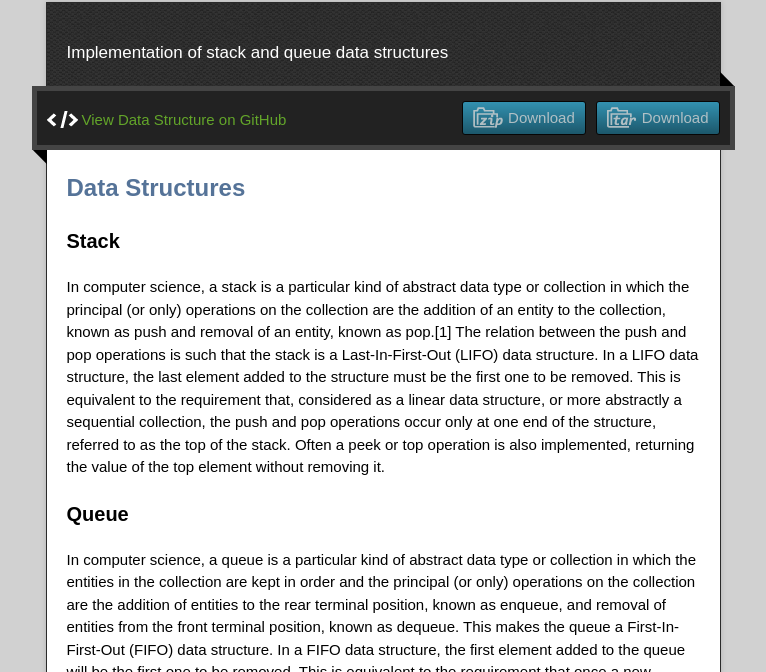
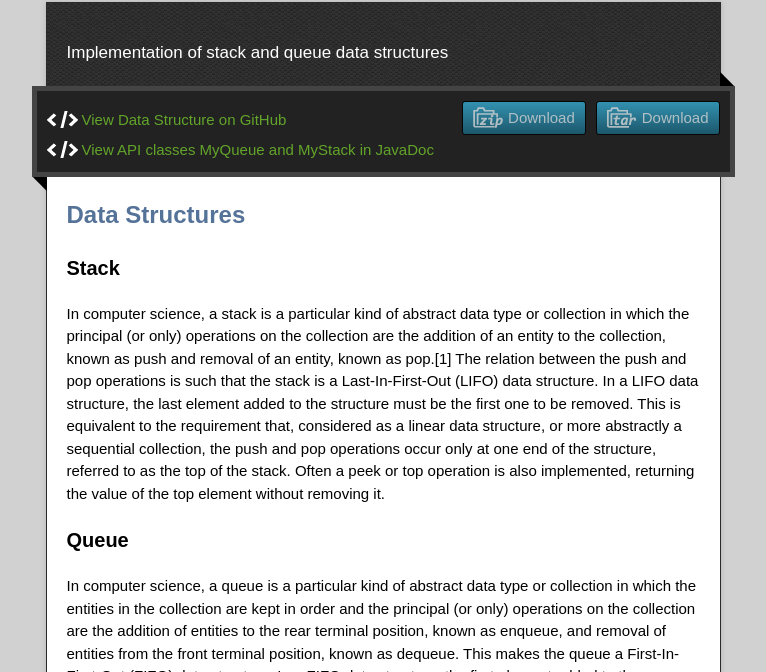
Before and after one commit to mnfera/DataStructure, a plain HTML site: page index.html in a window 1280 px wide. Shown: the part 128-800 px from the top of the page, without its empty margins (257-1023 px from the left). Drawn offline with nearby package versions, Linux system fonts and the light colour scheme.

Commit message:
Update index.html

```diff
--- a/index.html
+++ b/index.html
@@ -32,6 +32,7 @@
           <a href="https://github.com/mnfera/DataStructure/tarball/master" class="download-button tar"><span>Download</span></a>
           <a href="https://github.com/mnfera/DataStructure/zipball/master" class="download-button zip"><span>Download</span></a>
           <a href="https://github.com/mnfera/DataStructure" class="code">View Data Structure on GitHub</a>
+          <a href="https://mnfera.github.io" class="code">View API classes MyQueue and MyStack in JavaDoc</a>
         </div>
         <span class="blc"></span><span class="trc"></span>
         </div>
```
